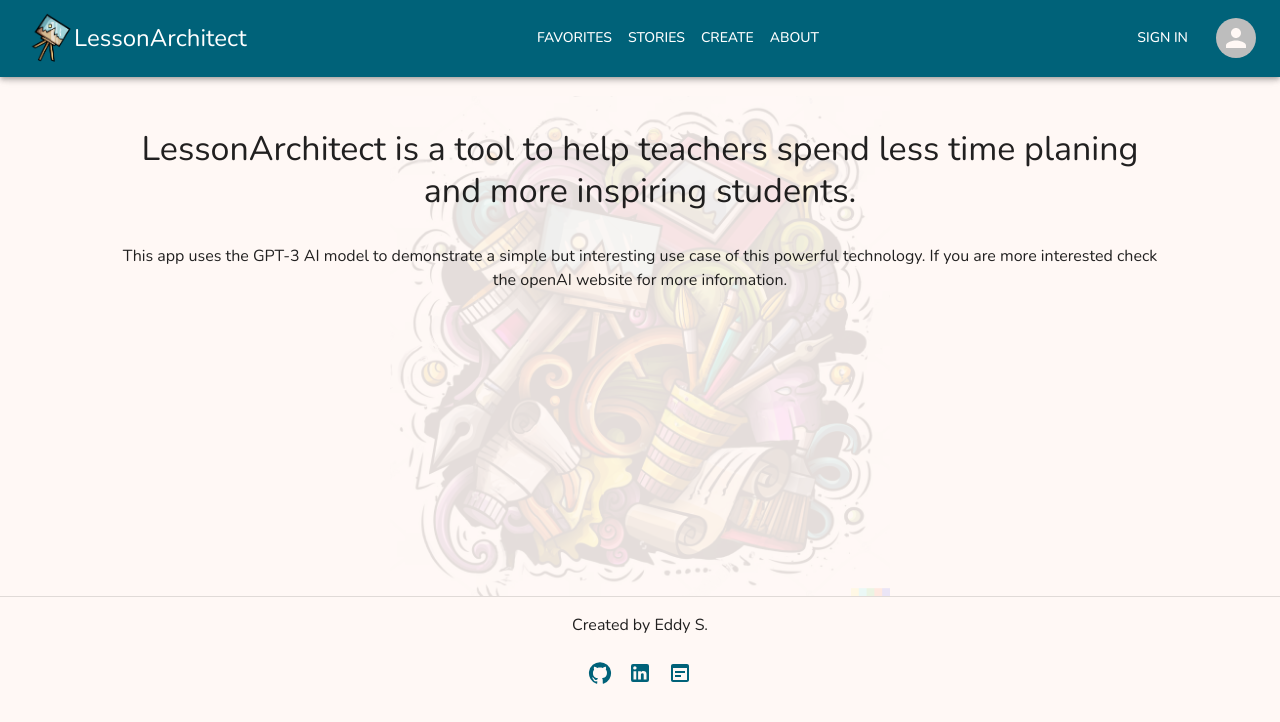
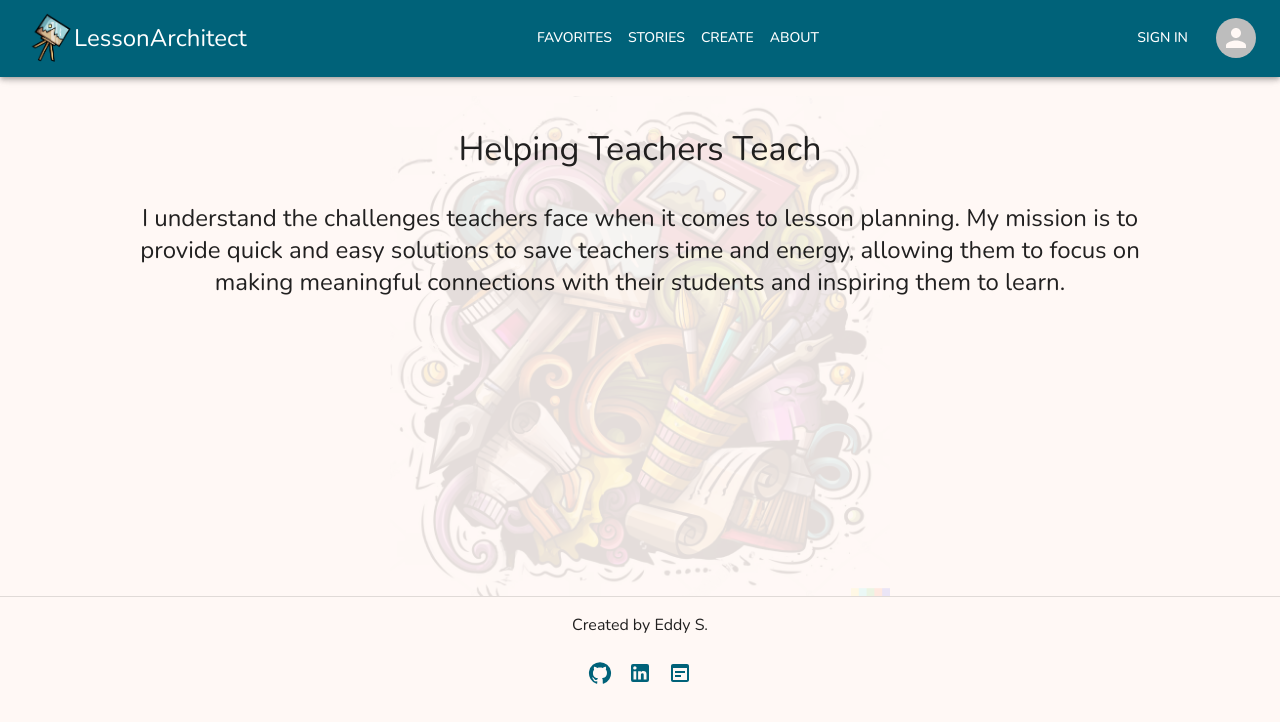
Before and after one commit to Eddy-cs/LessonArchitect, a Next.js app: page /about in a window 1280 px wide. Shown: the top 722 px of the page. Built offline with nearby package versions, Linux system fonts and the light colour scheme; no server answers.

Commit message:
Modified about description

```diff
--- a/pages/about.js
+++ b/pages/about.js
@@ -7,14 +7,12 @@ export default function About() {
   return (
     <Fragment>
       <div className={styles.about}>
-        <Typography variant="h4">
-          LessonArchitect is a tool to help teachers spend less time planing and
-          more inspiring students.
-        </Typography>
-        <Typography>
-          This app uses the GPT-3 AI model to demonstrate a simple but
-          interesting use case of this powerful technology. If you are more
-          interested check the openAI website for more information.
+        <Typography variant="h4">Helping Teachers Teach</Typography>
+        <Typography variant="h5">
+          I understand the challenges teachers face when it comes to lesson
+          planning. My mission is to provide quick and easy solutions to save
+          teachers time and energy, allowing them to focus on making meaningful
+          connections with their students and inspiring them to learn.
         </Typography>
       </div>
       <div
```
